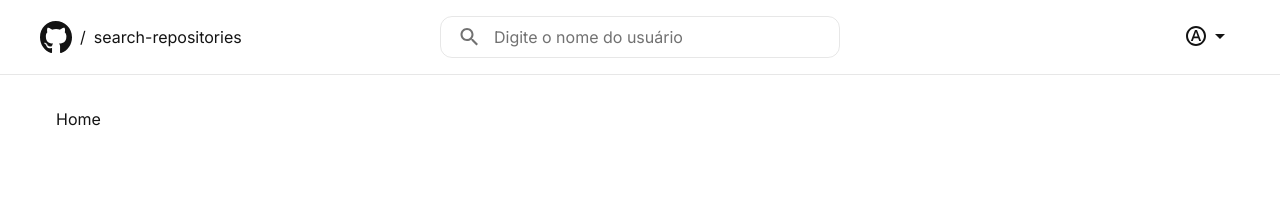
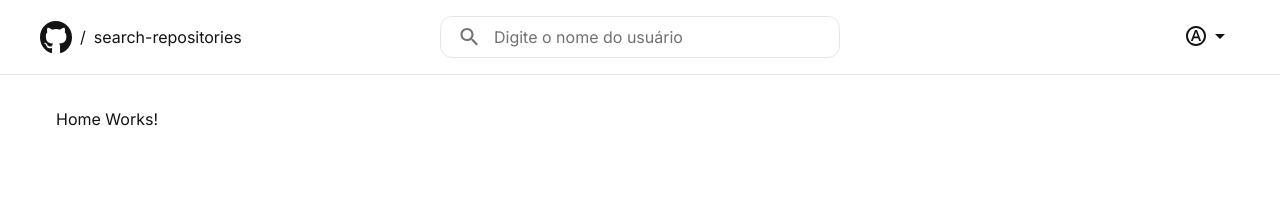
Before and after one commit to joaovpg/search-repositories, a React (Vite) app: page / in a window 1280 px wide. Shown: the top 197 px of the page. Built offline with nearby package versions, Linux system fonts and the light colour scheme.

Commit message:
feat(routes): adicionar lazy loading e fallback

```diff
--- a/src/Routers/index.tsx
+++ b/src/Routers/index.tsx
@@ -1,15 +1,15 @@
 import { Route, Routes } from "react-router";
-import Template from "../components/Template";
-import { Suspense } from "react";
+import Template from "@/components/Template";
+import { lazy } from "react";
+
+const Home = lazy(() => import("@/page/Home"));
 
 export function Routers() {
   return (
-    <Suspense fallback={<div>Loading...</div>}>
-      <Routes>
-        <Route element={<Template />}>
-          <Route index path="/" element={<h1>Home</h1>} />
-        </Route>
-      </Routes>
-    </Suspense>
+    <Routes>
+      <Route element={<Template />}>
+        <Route index path="/" element={<Home />} />
+      </Route>
+    </Routes>
   );
 }
--- a/src/components/Template/index.tsx
+++ b/src/components/Template/index.tsx
@@ -1,13 +1,16 @@
 import { Outlet } from "react-router";
 import Footer from "../Footer";
 import Navbar from "../Navbar";
+import { Suspense } from "react";
 
 function Template() {
   return (
     <div className="min-h-screen bg-bg text-text">
       <Navbar />
       <main className="max-w-[1200px] min-h-[calc(100vh-56px-74.4px)] w-full mx-auto px-4 py-8">
-        <Outlet />
+        <Suspense fallback={<div>Loading...</div>}>
+          <Outlet />
+        </Suspense>
       </main>
       <Footer />
     </div>
--- /dev/null
+++ b/src/page/Home/index.tsx
@@ -0,0 +1,5 @@
+function Home() {
+  return <p>Home Works!</p>;
+}
+
+export default Home;
```
